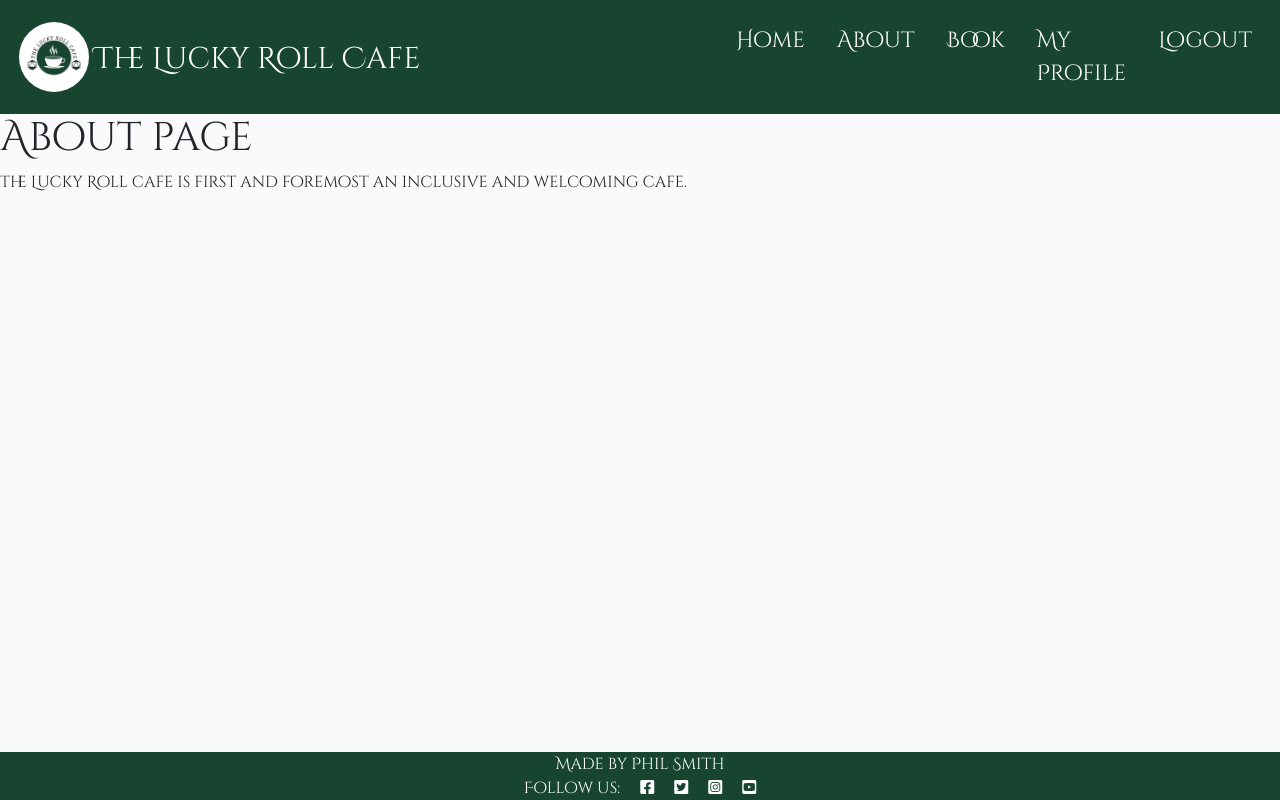
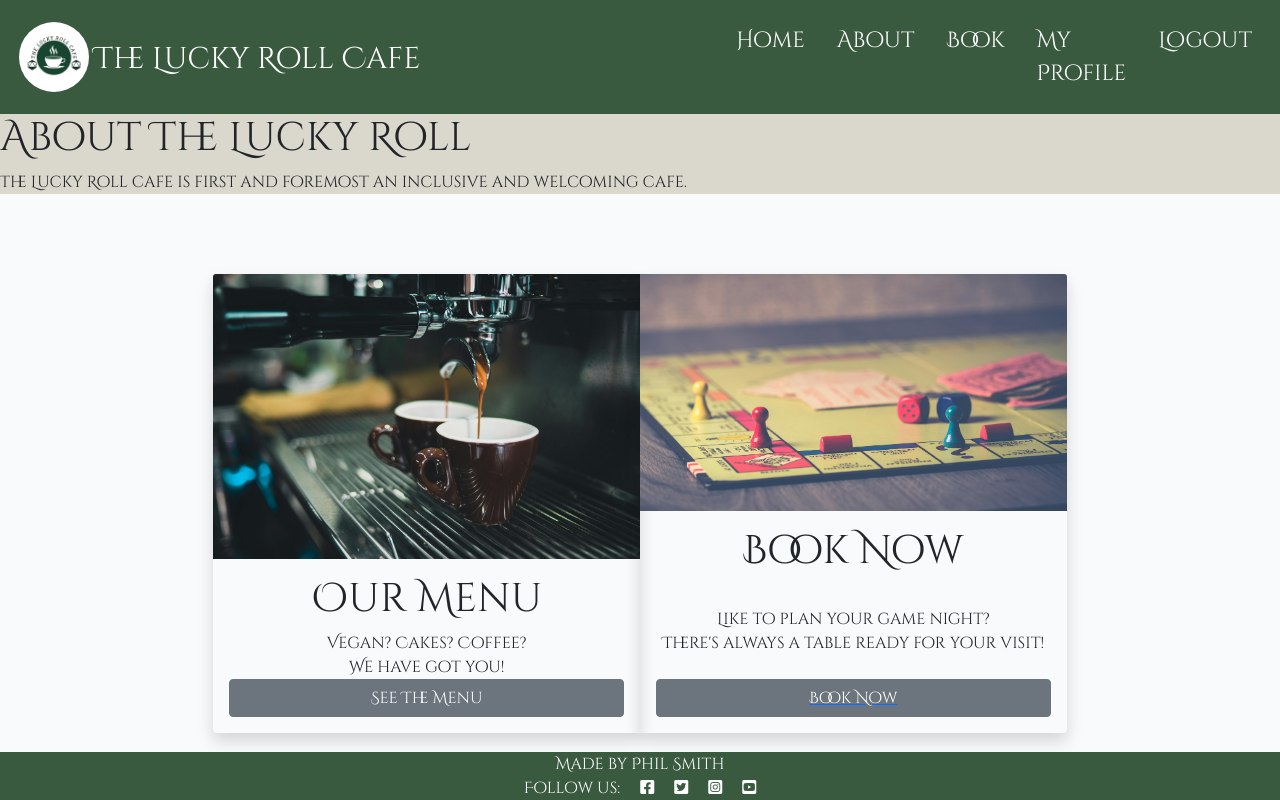
Before and after one commit to smithphil88/the_lucky_roll_cafe, a Django app: page /about/ in a window 1280 px wide. Run offline with Django 4.2, Linux system fonts and the light colour scheme; the visitor is signed in with stand-in values (Sample User, id 1); some web fonts are replaced.

Commit message:
add styling and images to about page

```diff
--- a/static/css/style.css
+++ b/static/css/style.css
@@ -66,7 +66,7 @@ img {
 }
 
 .navbar {
-    background-color: #17452F;
+    background-color: #3A5A40;
 }
 
 .nav-link {
@@ -81,7 +81,7 @@ footer {
     width: 100%;
     left: 0;
     bottom: 0;
-    background-color: #17452F;
+    background-color: #3A5A40;
     color: white;
 }
 
@@ -104,6 +104,7 @@ footer {
 .jumbotron-fluid {
     margin: auto;
 }
+
 .light-bg {
     background-color: #fff;
 }
@@ -111,6 +112,23 @@ footer {
 .main-bg {
     background-color: #F9FAFC;
 }
+
+#bookingForm {
+    background-color: #E84610;
+}
+
+.background-about {
+    background-color: #DAD7CD;
+}
+
+.card-style {
+    margin: 5%;
+}
+
+.menu-pic {
+    height: 70vh;
+}
+
 
 .card {
     border: none;
--- a/table_booking/forms.py
+++ b/table_booking/forms.py
@@ -10,6 +10,8 @@ from django_summernote.widgets import SummernoteWidget
 
 
 class BookingForm(forms.ModelForm):
+
+
     class Meta:
         model = Booking
         fields = ('table_type','booking_date','time','num_of_guests',)
--- a/table_booking/templates/about.html
+++ b/table_booking/templates/about.html
@@ -1,10 +1,76 @@
 {% extends "base.html" %}
+
+{% load static %}
+
+{% block extrahead %}
+
+<link rel="stylesheet" href="{% static 'css/about.css' %}">
+
+{%endblock%}
 
 {% block content %}
 {% if user.is_authenticated %}
 <body>
-    <h1>About page</h1>
-    <p>The Lucky Roll cafe is first and foremost an inclusive and welcoming cafe.</p>
+    <section>
+        <div class="background-about">
+            <h1>About The Lucky Roll</h1>
+            <p>The Lucky Roll cafe is first and foremost an inclusive and welcoming cafe.</p>
+        </div>
+    </section>
+    <section class="row-fluid d-flex justify-content-center">
+        <div class="card-group col-lg-8 card-style">
+            <div class="card text-center shadow">
+                <img src="{% static 'images/lucky_roll_images/coffee-1.jpg' %}" alt="A professional coffee machine pouring two coffees" class="card-img-top">
+                <div class="card-body d-flex flex-column justify-content-center">
+                    <h2 class="display-6 font-brown">Our Menu</h2>
+                    <div class="emphasised">
+                        <p class="card-text">Vegan? Cakes? Coffee?<br>
+                            We have got you!<br>
+                        </p>
+                    </div>
+                    <button type="button" class="mb-0 btn btn-secondary btn-red" data-bs-toggle="modal" data-bs-target="#menu">
+                        See The Menu
+                    </button>
+                    <div class="modal fade modal-no-margin" id="menu" tabindex="-1" aria-labelledby="menuModalLabel" aria-hidden="true">
+                        <div class="modal-dialog modal-dialog-scrollable modal-dialog-centered modal-fullscreen modal-no-margin">
+                            <div class="modal-content bg-trans-brown col modal-no-margin">
+                                <div class="modal-header">
+                                    <h3 class="display-6 font-brown" id="menuModalLabel">Our Menu</h1>
+                                    <button type="button" class="btn-close" data-bs-dismiss="modal" aria-label="Close"></button>
+                                </div>
+                                <div class="modal-body">
+                                    <img src="{% static 'images/lucky_roll_images/menu.jpg' %}" alt="Our Menu" class="img-fluid menu-pic">
+                                </div>
+                                <div class="modal-footer">
+                                    <button type="button" class="btn btn-secondary btn-brown" data-bs-dismiss="modal">Close</button>
+                                </div>
+                            </div>
+                        </div>
+                    </div>
+                </div>
+            </div>
+            <div class="card text-center shadow">
+                <img src="{% static 'images/lucky_roll_images/games-1.jpg' %}" alt="A game of monopoly" class="card-img-top">
+                <div class="card-body d-flex flex-column justify-content-between">
+                    <h2 class="display-6 font-brown">Book Now</h2>
+                    <div class="emphasised">
+                        <p class="card-text">Like to plan your game night?<br>
+                            There's always a table ready for your visit!
+                        </p>
+                    </div>
+
+                    <!-- Button redirecting to booking page -->
+                    <a href="{% url 'book' %}" class="d-flex flex-column justify-content-center">
+                        <button type="button" class="mb-0 btn btn-secondary btn-brown">
+                            Book Now
+                        </button>
+                    </a>
+
+
+                </div>
+            </div>
+        </div>
+    </section>
 </body>
 {% else %}
 Oops! You are not supposed to be here!
--- a/table_booking/templates/book.html
+++ b/table_booking/templates/book.html
@@ -12,9 +12,8 @@
     <div class="col-md-4 card mb-4 mt-3">
         <div class="card-body">
             <h3>Book your table</h3>
-                <p>Posting as: {{ user.username }}</p>
-                    <form id="bookingForm" method="post"
-                        style="margin-top: 1.3em;">
+                <p>Booking a table as: {{ user.username }}</p>
+                    <form id="bookingForm" method="POST">
                         {{ booking_form | crispy }}
                         {% csrf_token %}
                         <button id="submitButton" type="submit"
--- a/table_booking/urls.py
+++ b/table_booking/urls.py
@@ -6,7 +6,6 @@ from .views import UserRegisterView, UserEditView
 urlpatterns = [
     path('', views.home, name='home'),
     path('about/', views.about, name='about'),
-    path('booking/', views.BookingList.as_view(), name='booking'),
     path('book/', views.book, name='book'),
     path('register/', UserRegisterView.as_view(), name='register'),
     path('edit_profile/', UserEditView.as_view(), name='edit_profile'),
--- a/table_booking/views.py
+++ b/table_booking/views.py
@@ -11,11 +11,6 @@ from django.contrib.auth.models import User
 booking_form = BookingForm()
 
 # Create your views here.
-
-class BookingList(generic.ListView):
-    queryset = Booking.objects.filter(table_type=1).filter(num_of_guests=2)
-    template_name = "bookings_list.html"
-
 
 def about(request, template_name="base.html"):
     return render(
```
Also changed, not shown: table_booking/templates/bookings_list.html (deleted, +0 -16 lines), static/images/lucky_roll_images/coffee-1.jpg (added), static/images/lucky_roll_images/games-1.jpg (added), static/images/lucky_roll_images/menu.jpg (added).
